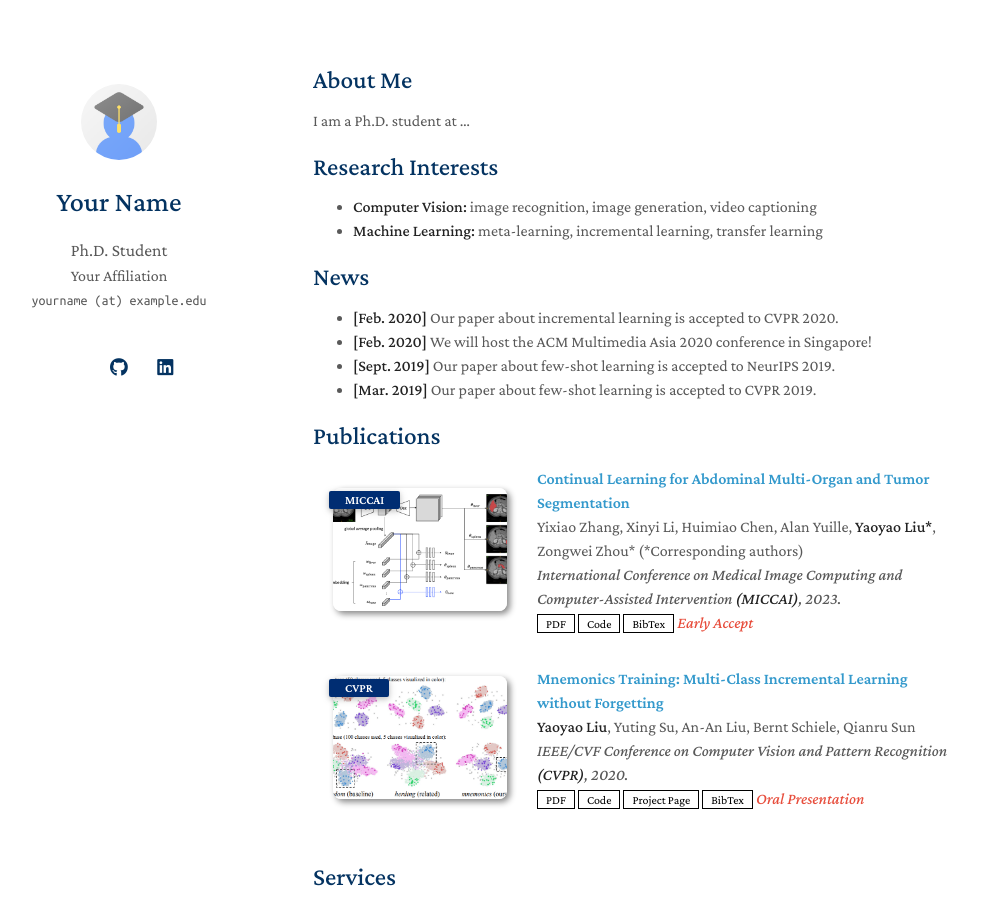
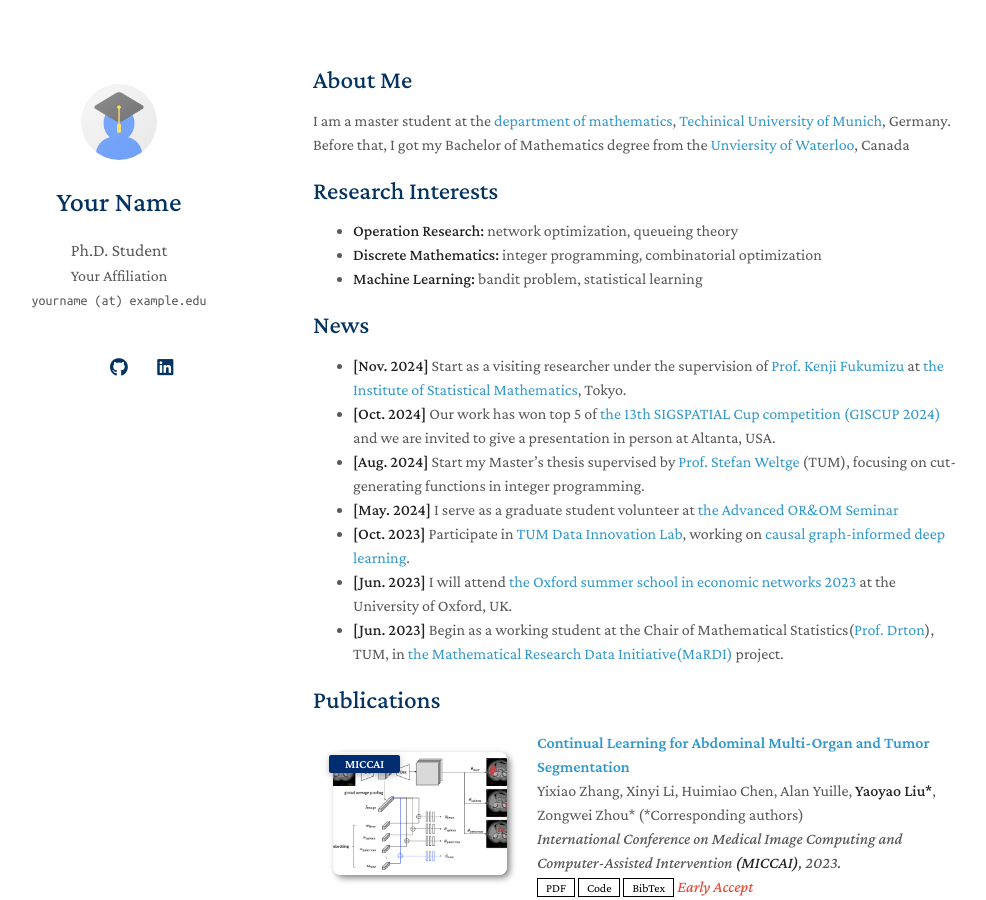
Before and after one commit to s97zhao/s97zhao.github.io, a Jekyll site: the page built from index.md, in a window 1280 px wide and 900 px high. Shown: the whole window, without its empty margins (157-1143 px from the left). Built offline with Jekyll 4.4.1, drawn with Linux system fonts in a browser that asks for light colours; a style sheet for code colours, icons or effects is not loaded; our own code applies the rules of GitHub Pages for plain Markdown files.

Commit message:
Update index.md

```diff
--- a/index.md
+++ b/index.md
@@ -4,19 +4,23 @@ layout: homepage
 
 ## About Me
 
-I am a Ph.D. student at ...
+I am a master student at the [department of mathematics](https://www.math.cit.tum.de/math/home/), [Techinical University of Munich](https://www.tum.de/en/), Germany. Before that, I got my Bachelor of Mathematics degree from the [Unviersity of Waterloo](https://uwaterloo.ca/), Canada
 
 ## Research Interests
 
-- **Computer Vision:** image recognition, image generation, video captioning
-- **Machine Learning:** meta-learning, incremental learning, transfer learning
+- **Operation Research:** network optimization, queueing theory
+- **Discrete Mathematics:** integer programming, combinatorial optimization
+- **Machine Learning:** bandit problem, statistical learning
 
 ## News
 
-- **[Feb. 2020]** Our paper about incremental learning is accepted to CVPR 2020.
-- **[Feb. 2020]** We will host the ACM Multimedia Asia 2020 conference in Singapore!
-- **[Sept. 2019]** Our paper about few-shot learning is accepted to NeurIPS 2019.
-- **[Mar. 2019]** Our paper about few-shot learning is accepted to CVPR 2019.
+- **[Nov. 2024]** Start as a visiting researcher under the supervision of [Prof. Kenji Fukumizu](https://www.ism.ac.jp/~fukumizu/) at [the Institute of Statistical Mathematics](https://www.ism.ac.jp/index_e.html), Tokyo.
+- **[Oct. 2024]** Our work has won top 5 of [the 13th SIGSPATIAL Cup competition (GISCUP 2024)](https://sigspatial2024.sigspatial.org/giscup/index.html) and we are invited to give a presentation in person at Altanta, USA.
+- **[Aug. 2024]** Start my Master’s thesis supervised by [Prof. Stefan Weltge](https://www.professoren.tum.de/en/weltge-stefan) (TUM), focusing on cut-generating functions in integer programming.
+- **[May. 2024]** I serve as a graduate student volunteer at [the Advanced OR&OM Seminar](https://seminarorom.github.io/)
+- **[Oct. 2023]** Participate in [TUM Data Innovation Lab](https://www.mdsi.tum.de/en/di-lab/tum-di-lab/), working on [causal graph-informed deep learning](https://www.mdsi.tum.de/en/di-lab/vergangene-projekte/ws23-tum-chair-for-computer-aided-medical-procedures-augmented-reality-and-oxford-causal-graph-informed-deep-learning/).
+- **[Jun. 2023]** I will attend [the Oxford summer school in economic networks 2023](https://www.maths.ox.ac.uk/events/summer-schools/economic-networks) at the University of Oxford, UK.
+- **[Jun. 2023]** Begin as a working student at the Chair of Mathematical Statistics([Prof. Drton](https://www.professoren.tum.de/en/drton-mathias)), TUM, in [the Mathematical Research Data Initiative(MaRDI)](https://www.mardi4nfdi.de/about/mission) project.
 
 {% include_relative _includes/publications.md %}
 
```
